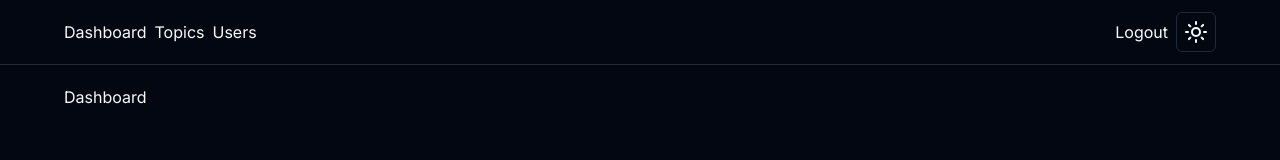
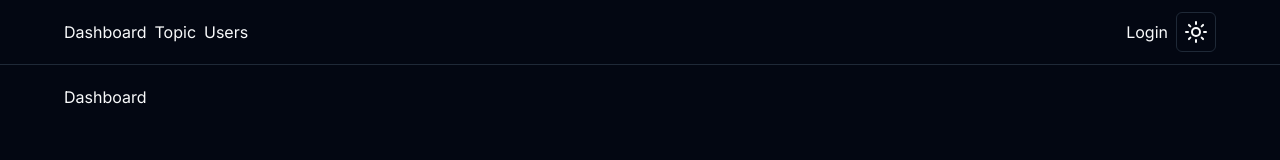
Before and after one commit to Jonathanpd/skillsup-dashboard, a Next.js app: page / in a window 1280 px wide. Shown: the top 160 px of the page. Built offline with nearby package versions, Linux system fonts and the light colour scheme; no server answers.

Commit message:
feat: Navigation Login || openssl rand -base64 32

```diff
--- a/components/MainNav.tsx
+++ b/components/MainNav.tsx
@@ -1,18 +1,27 @@
 import Link from 'next/link'
 import React from 'react'
 import ToggleMode from './ToggleMode'
+import { getServerSession } from 'next-auth'
+import options from '@/app/api/auth/[...nextauth]/options'
 
-const MainNav = () => {
+const MainNav = async () => {
+
+  const session = await getServerSession(options)
+  //console.log(session)
+
   return (
     <div className="flex justify-between">
         <div className="flex items-center gap-2">
             <Link href="/">Dashboard</Link>
-            <Link href="/topics">Topics</Link>
+            <Link href="/topics">Topic</Link>
             <Link href="/users">Users</Link>
         </div>
         <div className="flex items-center gap-2">
-            <Link href="/">Logout</Link>
-            <ToggleMode />
+          {session
+            ? <Link href="/api/auth/signout?callbackUrl=/">Logout</Link>
+            : <Link href="/api/auth/signin">Login</Link>
+          }
+          <ToggleMode />
         </div>
     </div>
   )
```
